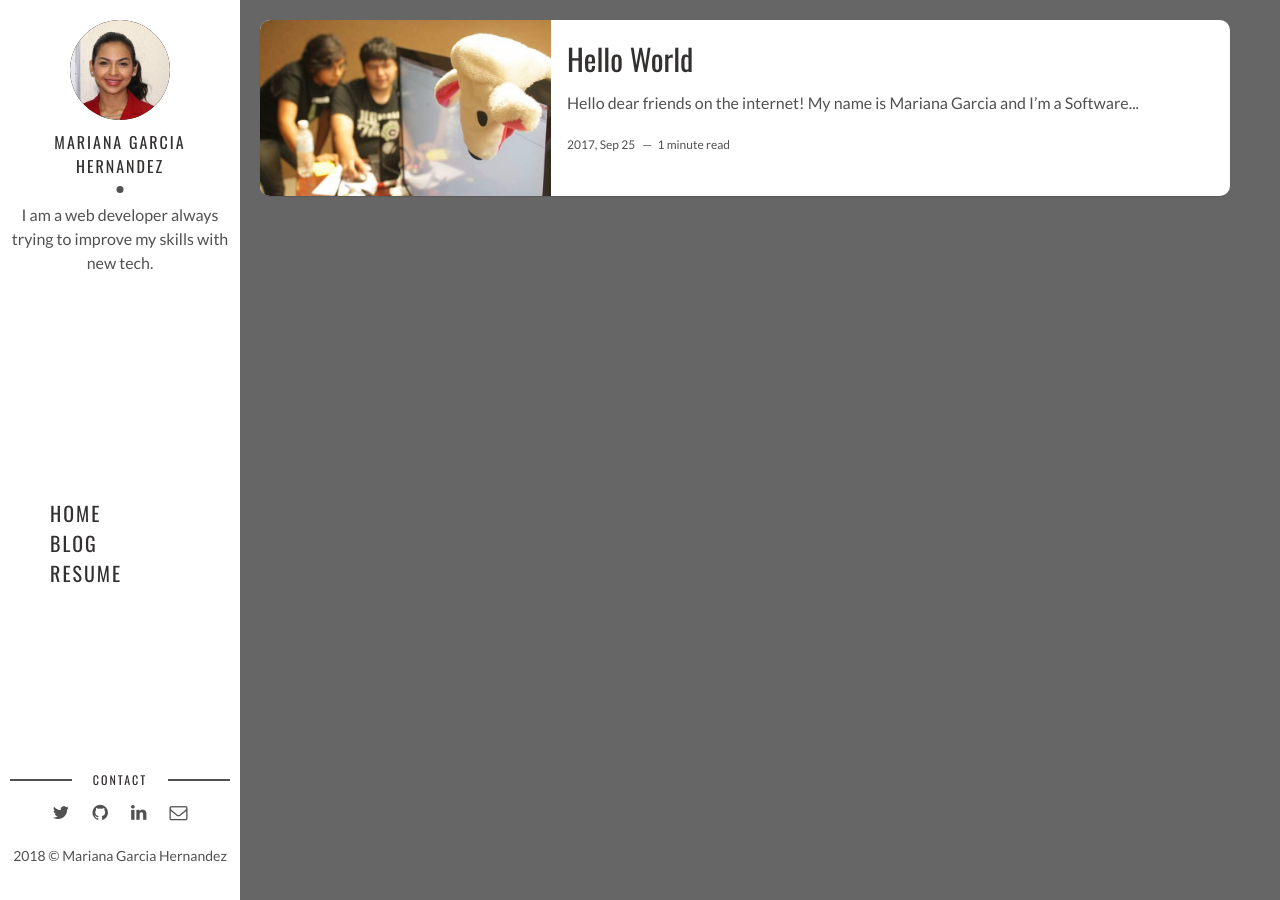
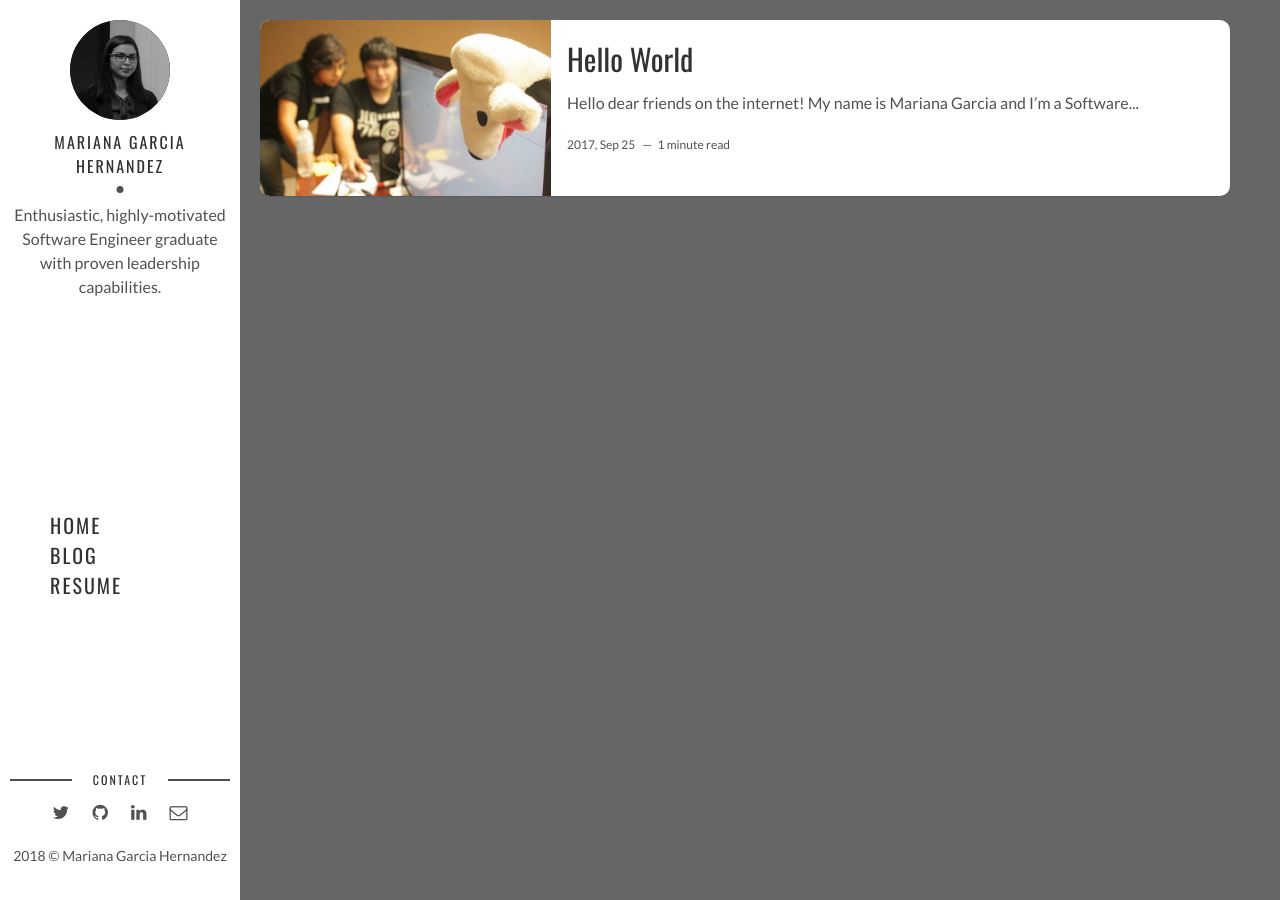
Before and after one commit to marianagh/marianagh.github.io, a Jekyll site: the page built from index.html, in a window 1280 px wide. Built offline with Jekyll 4.4.1, drawn with Linux system fonts in a browser that asks for light colours.

Commit message:
Update social links.

```diff
--- a/_config.yml
+++ b/_config.yml
@@ -9,11 +9,11 @@ imgrul: 'http://marianagh.github.io/assets/images/'
 # Author Settings
 author: Mariana Garcia Hernandez # add your name
 author-img: mariana-garcia.jpg # add your photo
-about-author: I am a web developer always trying to improve my skills with new tech. # add description
-twitter: https://www.twitter.com/_marianagh
+about-author: Enthusiastic, highly-motivated Software Engineer graduate with proven leadership capabilities. # add description
+twitter: https://www.twitter.com/marianaghdev
 facebook: # add your Facebook handle
 github: https://github.com/marianagh
-linkedin: https://www.linkedin.com/in/mariana-ver%C3%B3nica-garc%C3%ADa-hern%C3%A1ndez-aa2928108/
+linkedin: https://www.linkedin.com/in/marianagh
 email: marianaghdev@gmail.com
 
 # Disqus
--- a/assets/css/main.css
+++ b/assets/css/main.css
@@ -905,11 +905,6 @@ pre code {
   transition: transform 0.35s, -webkit-transform 0.35s;
 }
 
-.about img:hover {
-  -webkit-transform: scale3d(0.9, 0.9, 1);
-          transform: scale3d(0.9, 0.9, 1);
-}
-
 .about .author-name {
   font-family: 'Oswald', sans-serif;
   margin: 0 0 10px;
```
Also changed, not shown: assets/img/curriculum-viate.jpg (deleted), assets/img/how-to-start.jpg (deleted), assets/img/mariana-garcia.jpg, 4 other files.
